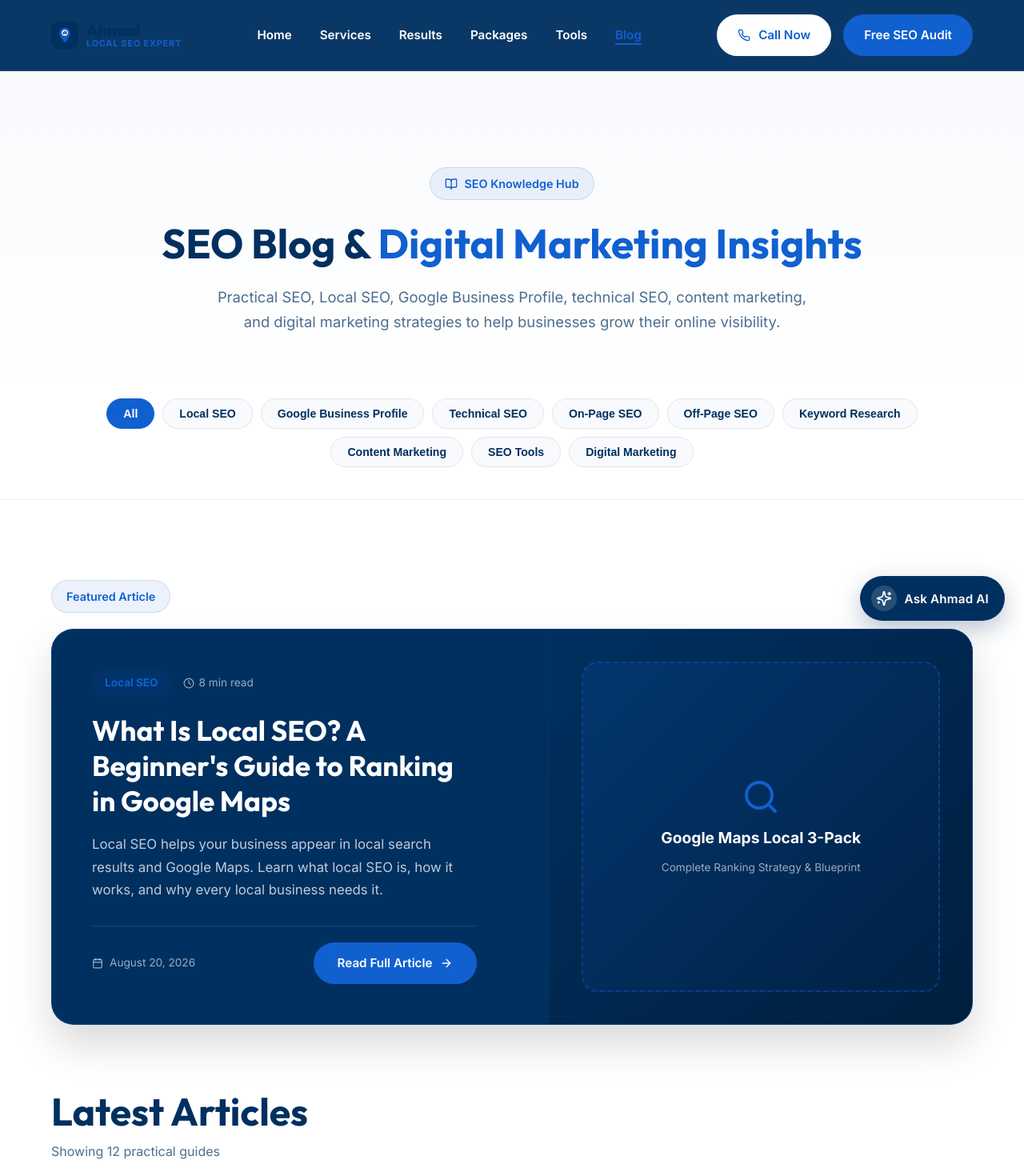
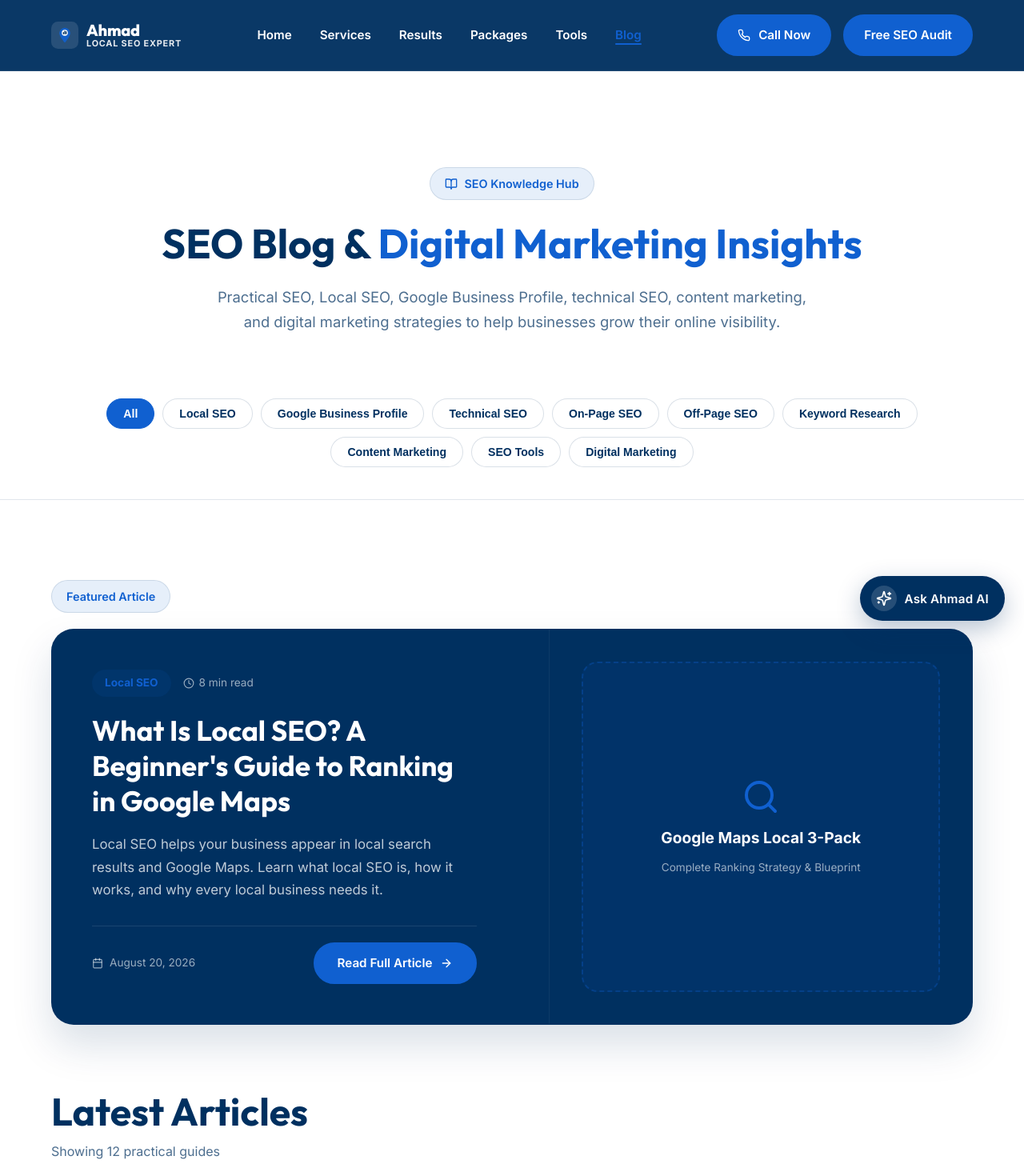
Before and after one commit to sc7230026-jpg/portfolio-site, a Next.js app: page /blog in a window 1280 px wide. Shown: the top 1470 px of the page at 80% size. Built offline with nearby package versions, Linux system fonts and the light colour scheme.

Commit message:
Implement Premium SEO Brand 3-color system (#003060, #1060D0, #FFFFFF)

```diff
--- a/src/app/blog/page.js
+++ b/src/app/blog/page.js
@@ -32,7 +32,7 @@ export default function BlogPage() {
       </section>
 
       {/* Blog Categories Filter Section */}
-      <section style={{ padding: "20px 0 40px", borderBottom: "1px solid #eee", background: "white" }}>
+      <section style={{ padding: "20px 0 40px", borderBottom: "1px solid rgba(0, 48, 96, 0.12)", background: "white" }}>
         <div className="container">
           <div style={{ display: "flex", flexWrap: "wrap", gap: "10px", justifyContent: "center" }}>
             {blogCategories.map((cat) => (
@@ -42,7 +42,7 @@ export default function BlogPage() {
                 style={{
                   padding: "10px 20px",
                   borderRadius: "100px",
-                  border: selectedCategory === cat ? "1px solid var(--primary)" : "1px solid #e5e5e5",
+                  border: selectedCategory === cat ? "1px solid var(--primary)" : "1px solid rgba(0, 48, 96, 0.15)",
                   background: selectedCategory === cat ? "var(--primary)" : "var(--light)",
                   color: selectedCategory === cat ? "white" : "var(--dark)",
                   fontWeight: "600",
@@ -74,8 +74,8 @@ export default function BlogPage() {
                 display: "grid",
                 gridTemplateColumns: "1.1fr 1fr",
                 gap: "40px",
-                border: "1px solid rgba(16, 96, 208, 0.2)",
-                boxShadow: "0 25px 50px rgba(0,0,0,0.15)",
+                border: "1px solid rgba(0, 48, 96, 0.2)",
+                boxShadow: "0 25px 50px rgba(0, 48, 96, 0.15)",
               }}
             >
               {/* Left Content */}
@@ -118,7 +118,7 @@ export default function BlogPage() {
               {/* Right Visual Image Placeholder */}
               <div
                 style={{
-                  background: "linear-gradient(135deg, var(--dark) 0%, #001f3f 100%)",
+                  background: "var(--dark)",
                   display: "flex",
                   alignItems: "center",
                   justifyContent: "center",
@@ -133,8 +133,8 @@ export default function BlogPage() {
                     height: "100%",
                     minHeight: "260px",
                     borderRadius: "20px",
-                    background: "linear-gradient(135deg, rgba(16, 96, 208, 0.15) 0%, rgba(16, 96, 208, 0.02) 100%)",
-                    border: "2px dashed rgba(16, 96, 208, 0.4)",
+                    background: "rgba(16, 96, 208, 0.08)",
+                    border: "2px dashed rgba(16, 96, 208, 0.3)",
                     display: "flex",
                     flexDirection: "column",
                     alignItems: "center",
@@ -174,7 +174,7 @@ export default function BlogPage() {
                 key={post.slug}
                 style={{
                   background: "white",
-                  border: "1px solid #eee",
+                  border: "1px solid rgba(0, 48, 96, 0.12)",
                   borderRadius: "24px",
                   overflow: "hidden",
                   display: "flex",
@@ -188,7 +188,7 @@ export default function BlogPage() {
                   style={{
                     height: "180px",
                     background: "linear-gradient(135deg, var(--light) 0%, var(--light) 100%)",
-                    borderBottom: "1px solid #eee",
+                    borderBottom: "1px solid rgba(0, 48, 96, 0.12)",
                     display: "flex",
                     alignItems: "center",
                     justifyContent: "center",
@@ -221,7 +221,7 @@ export default function BlogPage() {
                       fontWeight: "700",
                       padding: "4px 12px",
                       borderRadius: "100px",
-                      boxShadow: "0 2px 8px rgba(0,0,0,0.08)",
+                      boxShadow: "0 2px 8px rgba(0, 48, 96, 0.08)",
                     }}
                   >
                     {post.category}
@@ -231,7 +231,7 @@ export default function BlogPage() {
                       position: "absolute",
                       bottom: "16px",
                       right: "16px",
-                      background: "rgba(0,0,0,0.7)",
+                      background: "rgba(0, 48, 96, 0.85)",
                       color: "white",
                       fontSize: "0.75rem",
                       padding: "3px 10px",
@@ -267,7 +267,7 @@ export default function BlogPage() {
                     {post.excerpt}
                   </p>
 
-                  <div style={{ paddingTop: "18px", borderTop: "1px solid #f2f2f2", display: "flex", justifyContent: "space-between", alignItems: "center" }}>
+                  <div style={{ paddingTop: "18px", borderTop: "1px solid rgba(0, 48, 96, 0.12)", display: "flex", justifyContent: "space-between", alignItems: "center" }}>
                     <Link
                       href={`/blog/${post.slug}`}
                       style={{
--- a/src/app/contact/page.js
+++ b/src/app/contact/page.js
@@ -99,7 +99,7 @@ export default function Contact() {
             </div>
 
             {/* Contact Form */}
-            <div style={{ background: "white", padding: "45px", borderRadius: "24px", boxShadow: "0 30px 60px rgba(0,0,0,0.08)", border: "1px solid #eee" }}>
+            <div style={{ background: "white", padding: "45px", borderRadius: "24px", boxShadow: "0 30px 60px rgba(0, 48, 96, 0.08)", border: "1px solid rgba(0, 48, 96, 0.12)" }}>
               <h3 style={{ fontSize: "1.4rem", marginBottom: "5px" }}>Send Us a Message</h3>
               <p style={{ color: "var(--text-muted)", fontSize: "0.9rem", marginBottom: "30px" }}>Fill out the form and we&apos;ll respond within 24 hours.</p>
 
--- a/src/app/globals.css
+++ b/src/app/globals.css
@@ -1,26 +1,29 @@
 @import url('https://fonts.googleapis.com/css2?family=Inter:wght@400;500;600;700&family=Outfit:wght@600;700;800&display=swap');
 
 /*
-    Ahmad Local SEO Expert - 3-Color Brand System
-    1. Dark Navy:  #003060 (Header, footer, dark sections, navigation)
-    2. Bright Blue: #1060D0 (Primary buttons, links, icons, highlights, CTAs)
-    3. White:      #FFFFFF (Main content backgrounds, cards, buttons, text)
+    Ahmad Local SEO Expert - Premium SEO Brand Color System
+    1. White:         #FFFFFF (Main content backgrounds, cards, inputs, text on dark)
+    2. Dark Navy:     #003060 (Header, footer, dark sections, headings, text)
+    3. Bright Blue:   #1060D0 (Primary CTA buttons, links, icons, highlights, active states)
 */
 
 :root {
+    --color-navy: #003060;
+    --color-blue: #1060D0;
+    --color-white: #FFFFFF;
     --dark-navy: #003060;
     --navy: #003060;
     --primary: #1060D0;
     --primary-bright: #1060D0;
-    --primary-glow: rgba(16, 96, 208, 0.08);
-    --primary-glow-subtle: rgba(16, 96, 208, 0.04);
+    --primary-glow: rgba(16, 96, 208, 0.10);
+    --primary-glow-subtle: rgba(16, 96, 208, 0.05);
     --dark: #003060;
     --dark-alt: #003060;
     --white: #FFFFFF;
     --text-main: #003060;
     --text-muted: rgba(0, 48, 96, 0.70);
     --border: rgba(0, 48, 96, 0.12);
-    --light: #F8FAFD;
+    --light: #FFFFFF;
     --light-blue: rgba(16, 96, 208, 0.08);
     --transition: all 0.3s cubic-bezier(0.16, 1, 0.3, 1);
     --shadow: 0 10px 30px rgba(0, 48, 96, 0.06);
@@ -94,8 +97,8 @@ section {
 }
 
 .btn-primary:hover {
-    background: var(--dark-navy);
-    border-color: var(--dark-navy);
+    background: rgba(16, 96, 208, 0.9);
+    border-color: rgba(16, 96, 208, 0.9);
     color: var(--white) !important;
     transform: translateY(-3px);
     box-shadow: 0 10px 25px rgba(16, 96, 208, 0.25);
@@ -125,17 +128,17 @@ section {
 
 /* Specific High-Contrast Call Button Classes */
 .btn-call-nav {
-    background: var(--white);
-    color: var(--primary) !important;
-    border: 2px solid var(--white);
+    background: var(--primary);
+    color: var(--white) !important;
+    border: 2px solid var(--primary);
 }
 
 .btn-call-nav:hover {
-    background: var(--primary) !important;
+    background: rgba(16, 96, 208, 0.9) !important;
     color: var(--white) !important;
-    border-color: var(--primary);
+    border-color: rgba(16, 96, 208, 0.9);
     transform: translateY(-3px);
-    box-shadow: 0 8px 20px rgba(16, 96, 208, 0.2);
+    box-shadow: 0 8px 20px rgba(0, 48, 96, 0.2);
 }
 
 .btn-call-nav:active {
@@ -680,7 +683,7 @@ section {
     margin-bottom: 25px;
     transition: var(--transition);
     position: relative;
-    box-shadow: 0 4px 15px rgba(6, 43, 82, 0.04);
+    box-shadow: 0 4px 15px rgba(0, 48, 96, 0.04);
 }
 
 .process-item:hover .process-icon-wrapper {
@@ -752,7 +755,7 @@ section {
     background: var(--white);
     padding: 50px;
     border-radius: 32px;
-    box-shadow: 0 30px 100px rgba(6, 43, 82, 0.06);
+    box-shadow: 0 30px 100px rgba(0, 48, 96, 0.06);
     border: 1px solid var(--border);
 }
 
@@ -783,6 +786,13 @@ footer {
     color: var(--white);
 }
 
+footer a:hover {
+    color: var(--white) !important;
+    text-decoration: underline;
+    text-decoration-color: var(--primary);
+    text-underline-offset: 4px;
+}
+
 .footer-grid {
     display: flex;
     flex-direction: column;
@@ -844,7 +854,7 @@ footer {
 }
 .tool-card:hover {
     transform: translateY(-5px);
-    box-shadow: 0 15px 30px rgba(6, 43, 82, 0.08);
+    box-shadow: 0 15px 30px rgba(0, 48, 96, 0.08);
     border-color: var(--primary);
 }
 .tool-icon {
@@ -957,11 +967,11 @@ footer {
     transform: translateY(-4px);
     background: var(--navy);
 }
-/* WhatsApp Button Override - Pure white button, high-contrast, strictly 3-color brand palette */
+/* WhatsApp Button - White background, Navy border/icon */
 .btn-whatsapp {
     background: var(--white) !important;
-    color: var(--primary) !important;
-    border: 2px solid var(--white) !important;
+    color: var(--dark-navy) !important;
+    border: 2px solid rgba(0, 48, 96, 0.25) !important;
     transition: var(--transition);
 }
 .btn-whatsapp:hover {
@@ -970,16 +980,16 @@ footer {
     border-color: var(--dark-navy) !important;
 }
 .btn-whatsapp svg {
-    stroke: var(--primary) !important;
-    color: var(--primary) !important;
+    stroke: var(--dark-navy) !important;
+    color: var(--dark-navy) !important;
 }
 .btn-whatsapp:hover svg {
     stroke: var(--white) !important;
     color: var(--white) !important;
 }
 .whatsapp-footer {
-    background: var(--white) !important;
-    color: var(--primary) !important;
+    background: rgba(255, 255, 255, 0.12) !important;
+    color: #FFFFFF !important;
     width: 45px;
     height: 45px;
     border-radius: 50%;
@@ -990,7 +1000,7 @@ footer {
 }
 .whatsapp-footer:hover {
     background: var(--primary) !important;
-    color: var(--white) !important;
+    color: #FFFFFF !important;
 }
 
 /* ============================================================
@@ -1130,7 +1140,7 @@ footer {
 
 .testimonial-card:hover {
     transform: translateY(-4px);
-    box-shadow: 0 20px 40px rgba(0, 0, 0, 0.15);
+    box-shadow: 0 20px 40px rgba(0, 48, 96, 0.15);
     border-color: rgba(16, 96, 208, 0.3);
 }
 
@@ -1199,8 +1209,8 @@ footer {
    Ahmad AI SEO Assistant Chatbot (3-Color Brand System)
    1. White (#FFFFFF) - Chatbot background, cards, WhatsApp button
    2. Dark Navy Blue (#003060) - Header, headings, user bubbles
-   3. Growth Green (#16A34A) - Conversion / Action CTA buttons
-   4. Light Gray (#F5F7FA) - AI bubbles, subtle UI borders
+   3. Bright Blue (#1060D0) - Conversion / Action CTA buttons
+   Subtle UI borders & surfaces: transparent versions of approved #003060
    ============================================================ */
 
 .ahmad-chat-launcher {
@@ -1226,12 +1236,12 @@ footer {
 
 .ahmad-chat-launcher:hover {
     transform: translateY(-3px);
-    background: #002244;
+    background: rgba(0, 48, 96, 0.9);
     box-shadow: 0 14px 36px rgba(0, 48, 96, 0.38);
 }
 
 .ahmad-chat-launcher:focus-visible {
-    outline: 2px solid #16A34A;
+    outline: 2px solid #1060D0;
     outline-offset: 3px;
 }
 
@@ -1335,7 +1345,7 @@ footer {
 .status-dot {
     width: 7px;
     height: 7px;
-    background: #16A34A;
+    background: #1060D0;
     border-radius: 50%;
     display: inline-block;
 }
@@ -1370,7 +1380,7 @@ footer {
 
 /* Quick CTA Banner */
 .chat-cta-bar {
-    background: #F5F7FA;
+    background: #FFFFFF;
     padding: 8px 14px;
     display: flex;
     align-items: center;
@@ -1381,7 +1391,7 @@ footer {
 }
 
 .chat-growth-cta {
-    background: #16A34A;
+    background: #1060D0;
     color: #FFFFFF !important;
     text-decoration: none;
     font-size: 0.8rem;
@@ -1395,14 +1405,14 @@ footer {
 }
 
 .chat-growth-cta:hover {
-    background: #15803D;
+    background: rgba(16, 96, 208, 0.9);
     transform: translateY(-1px);
 }
 
 .chat-whatsapp-cta {
-    background: #FFFFFF !important;
-    color: #003060 !important;
-    border: 1px solid rgba(0, 48, 96, 0.2) !important;
+    background: var(--white) !important;
+    color: var(--dark-navy) !important;
+    border: 1px solid rgba(0, 48, 96, 0.25) !important;
     text-decoration: none;
     font-size: 0.8rem;
     font-weight: 600;
@@ -1411,13 +1421,13 @@ footer {
     display: inline-flex;
     align-items: center;
     gap: 5px;
-    transition: background 0.2s, color 0.2s;
+    transition: background 0.2s, transform 0.2s;
 }
 
 .chat-whatsapp-cta:hover {
-    background: #003060 !important;
-    color: #FFFFFF !important;
-    border-color: #003060 !important;
+    background: var(--dark-navy) !important;
+    color: var(--white) !important;
+    transform: translateY(-1px);
 }
 
 /* Messages Area */
@@ -1461,7 +1471,7 @@ footer {
 }
 
 .assistant-bubble {
-    background: #F5F7FA;
+    background: rgba(0, 48, 96, 0.04);
     color: #003060;
     border: 1px solid rgba(0, 48, 96, 0.08);
     border-bottom-left-radius: 4px;
@@ -1540,7 +1550,7 @@ footer {
 }
 
 .quick-chip-btn {
-    background: #F5F7FA;
+    background: rgba(0, 48, 96, 0.04);
     color: #003060;
     border: 1px solid rgba(0, 48, 96, 0.12);
     border-radius: 100px;
@@ -1588,14 +1598,14 @@ footer {
 }
 
 .chat-text-input:focus {
-    border-color: #16A34A;
-    box-shadow: 0 0 0 3px rgba(22, 163, 74, 0.12);
+    border-color: #1060D0;
+    box-shadow: 0 0 0 3px rgba(16, 96, 208, 0.12);
 }
 
 .chat-send-btn {
     width: 38px;
     height: 38px;
-    background: #16A34A;
+    background: #1060D0;
     color: #FFFFFF;
     border: none;
     border-radius: 50%;
@@ -1608,7 +1618,7 @@ footer {
 }
 
 .chat-send-btn:hover:not(:disabled) {
-    background: #15803D;
+    background: rgba(16, 96, 208, 0.9);
     transform: scale(1.05);
 }
 
@@ -1621,7 +1631,7 @@ footer {
 
 /* Footer Note */
 .chat-footer-note {
-    background: #F5F7FA;
+    background: #FFFFFF;
     padding: 6px 14px;
     text-align: center;
     font-size: 0.7rem;
--- a/src/app/packages/page.js
+++ b/src/app/packages/page.js
@@ -86,7 +86,7 @@ export default function Packages() {
                 key={index}
                 className="service-card"
                 style={{
-                  border: plan.highlight ? "3px solid var(--primary)" : "1px solid #EEEEEE",
+                  border: plan.highlight ? "3px solid var(--primary)" : "1px solid rgba(0, 48, 96, 0.12)",
                   position: "relative",
                   transform: plan.highlight ? "scale(1.03)" : "none",
                   boxShadow: plan.highlight ? "0 20px 40px rgba(16, 96, 208, 0.15)" : "var(--shadow)",
--- a/src/app/results/page.js
+++ b/src/app/results/page.js
@@ -81,7 +81,7 @@ export default function Results() {
       </section>
 
       {/* Verified Client Reviews */}
-      <GoogleReviews isDark={false} />
+      <GoogleReviews isDark={true} />
     </main>
   );
 }
--- a/src/app/seo-audit/page.js
+++ b/src/app/seo-audit/page.js
@@ -48,10 +48,10 @@ export default function SeoAudit() {
             </div>
 
             {/* Multi-Step Audit Form */}
-            <div style={{ background: "white", padding: "40px", borderRadius: "24px", boxShadow: "0 30px 60px rgba(0,0,0,0.08)", border: "1px solid #eee" }}>
+            <div style={{ background: "white", padding: "40px", borderRadius: "24px", boxShadow: "0 30px 60px rgba(0, 48, 96, 0.08)", border: "1px solid rgba(0, 48, 96, 0.12)" }}>
               {submitted ? (
                 <div style={{ textAlign: "center", padding: "40px 0" }}>
-                  <CheckCircle size={60} style={{ color: "#16A34A", marginBottom: "20px" }} />
+                  <CheckCircle size={60} style={{ color: "var(--primary)", marginBottom: "20px" }} />
                   <h3 style={{ fontSize: "1.5rem", marginBottom: "10px" }}>Audit Request Received!</h3>
                   <p style={{ color: "var(--text-muted)" }}>We will deliver your free SEO audit report within 48 hours. Check your email!</p>
                 </div>
@@ -61,7 +61,7 @@ export default function SeoAudit() {
                   <p style={{ color: "var(--text-muted)", fontSize: "0.9rem", marginBottom: "25px" }}>Step {step} of 2</p>
 
                   {/* Progress Bar */}
-                  <div style={{ background: "#eee", height: "6px", borderRadius: "3px", marginBottom: "30px" }}>
+                  <div style={{ background: "rgba(0, 48, 96, 0.1)", height: "6px", borderRadius: "3px", marginBottom: "30px" }}>
                     <div style={{ background: "var(--primary)", height: "100%", borderRadius: "3px", width: step === 1 ? "50%" : "100%", transition: "width 0.4s ease" }}></div>
                   </div>
 
--- a/src/app/services/local-seo-multan/page.js
+++ b/src/app/services/local-seo-multan/page.js
@@ -127,7 +127,7 @@ export default function LocalSeoMultan() {
               { q: "How much does Local SEO cost in Multan?", a: "Our Local SEO packages start from PKR 25,000/month. The exact pricing depends on competition, number of keywords, and the scope of optimization needed." },
               { q: "Will I rank on Google Maps in Multan?", a: "Yes! Google Maps ranking is a core focus of our Local SEO strategy. We optimize your Google Business Profile, build local citations, and generate reviews to help you rank in the Local 3-Pack." },
             ].map((faq, i) => (
-              <div key={i} style={{ background: "white", padding: "30px", borderRadius: "16px", border: "1px solid #eee", marginBottom: "15px" }}>
+              <div key={i} style={{ background: "white", padding: "30px", borderRadius: "16px", border: "1px solid rgba(0, 48, 96, 0.12)", marginBottom: "15px" }}>
                 <h3 style={{ fontSize: "1.1rem", marginBottom: "10px", color: "var(--dark)" }}>{faq.q}</h3>
                 <p style={{ color: "var(--text-muted)", lineHeight: "1.7", fontSize: "0.95rem", margin: 0 }}>{faq.a}</p>
               </div>
--- a/src/components/Logo.js
+++ b/src/components/Logo.js
@@ -1,10 +1,10 @@
 import Link from "next/link";
 
 export default function Logo({ variant = "header", onClick }) {
-  const isFooter = variant === "footer";
-  const primaryTextColor = isFooter ? "#FFFFFF" : "#003060";
+  const isDarkBg = variant === "header" || variant === "footer";
+  const primaryTextColor = isDarkBg ? "#FFFFFF" : "#003060";
   const accentColor = "#1060D0";
-  const subTextColor = isFooter ? "rgba(255, 255, 255, 0.75)" : "#1060D0";
+  const subTextColor = isDarkBg ? "rgba(255, 255, 255, 0.9)" : "#003060";
 
   return (
     <Link
@@ -28,7 +28,12 @@ export default function Logo({ variant = "header", onClick }) {
         xmlns="http://www.w3.org/2000/svg"
         style={{ flexShrink: 0 }}
       >
-        <rect width="40" height="40" rx="10" fill={isFooter ? "rgba(255,255,255,0.12)" : "#003060"} />
+        <rect
+          width="40"
+          height="40"
+          rx="10"
+          fill={isDarkBg ? "rgba(255,255,255,0.12)" : "#003060"}
+        />
         {/* Subtle Map Pin / Search / Chart combination */}
         <path
           d="M20 9C15.58 9 12 12.58 12 17C12 22.25 20 31 20 31C20 31 28 22.25 28 17C28 12.58 24.42 9 20 9Z"
```
Also changed, not shown: src/app/blog/[slug]/page.js (+11 -11 lines), src/app/page.js (+5 -5 lines), src/app/tools/page.js (+9 -9 lines), src/components/GoogleReviews.js (+7 -7 lines).
